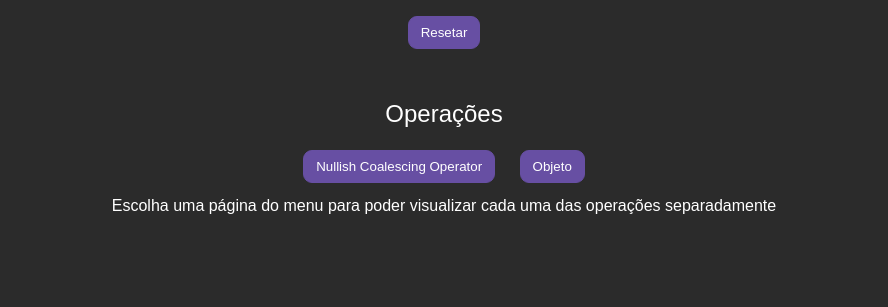
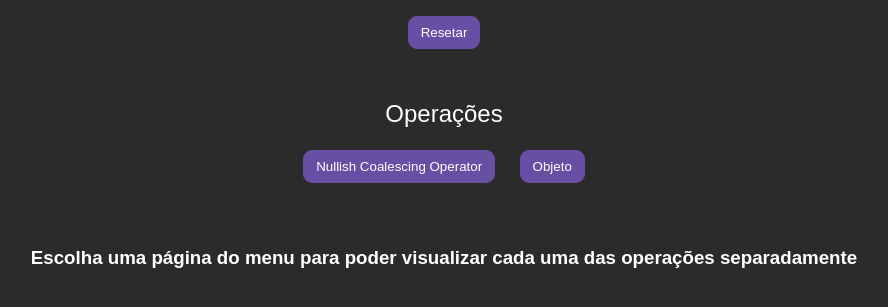
Before and after one commit to bamarcheti/js-antes-do-react, a website built with Vite: page index.html in a window 1280 px wide. Shown: the part 175-482 px from the top of the page, without its empty margins (196-1084 px from the left). Built offline with nearby package versions, Linux system fonts and the light colour scheme.

Commit message:
feat: Adicionado tag h3 ao id resultado

```diff
--- a/index.html
+++ b/index.html
@@ -22,8 +22,10 @@
       <h2>Operações</h2>
       <button onclick="mostrarIdade()">Nullish Coalescing Operator</button>
       <button onclick="mostrarObjeto()">Objeto</button>
-      <div id="resultado">
-        Escolha uma página do menu para poder visualizar cada uma das operações separadamente
+      <div>
+        <h3 id="resultado">
+          Escolha uma página do menu para poder visualizar cada uma das operações separadamente
+        </h3>
       </div>
     </div>
   </div>
```
